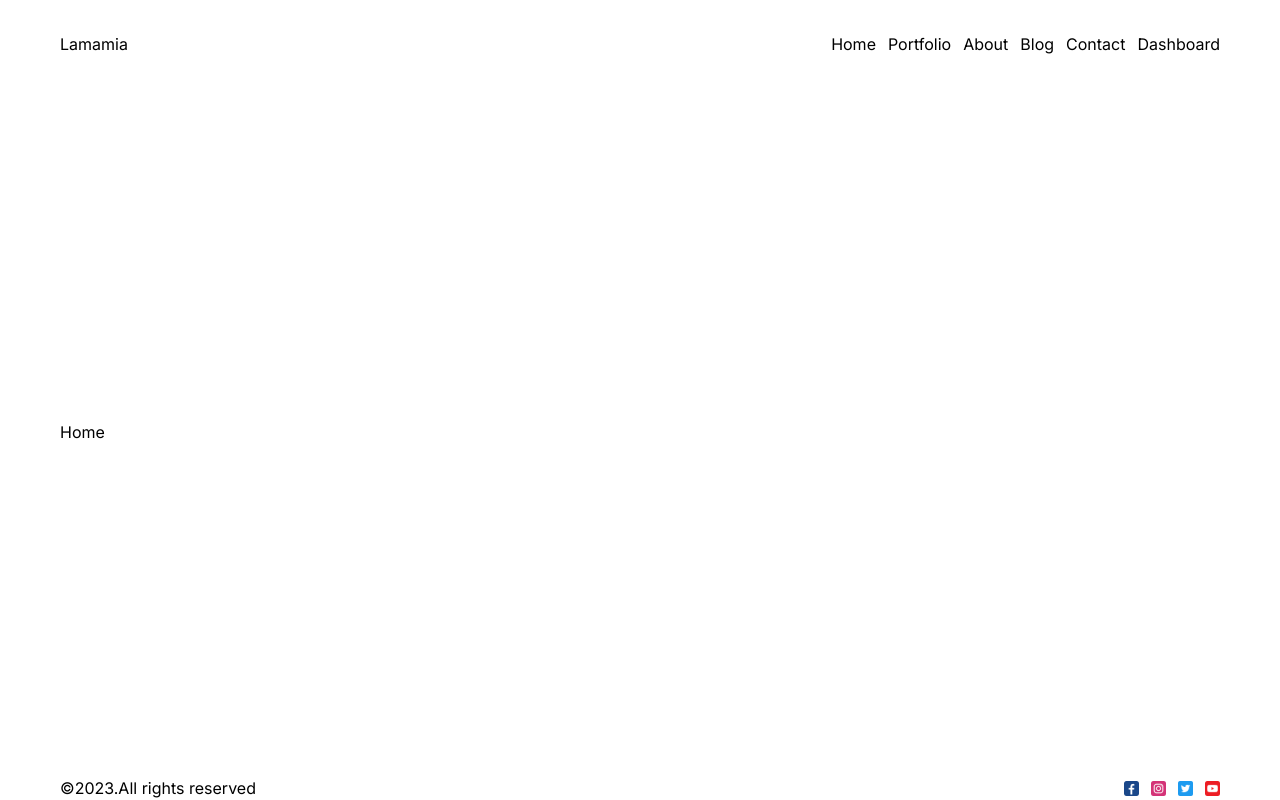
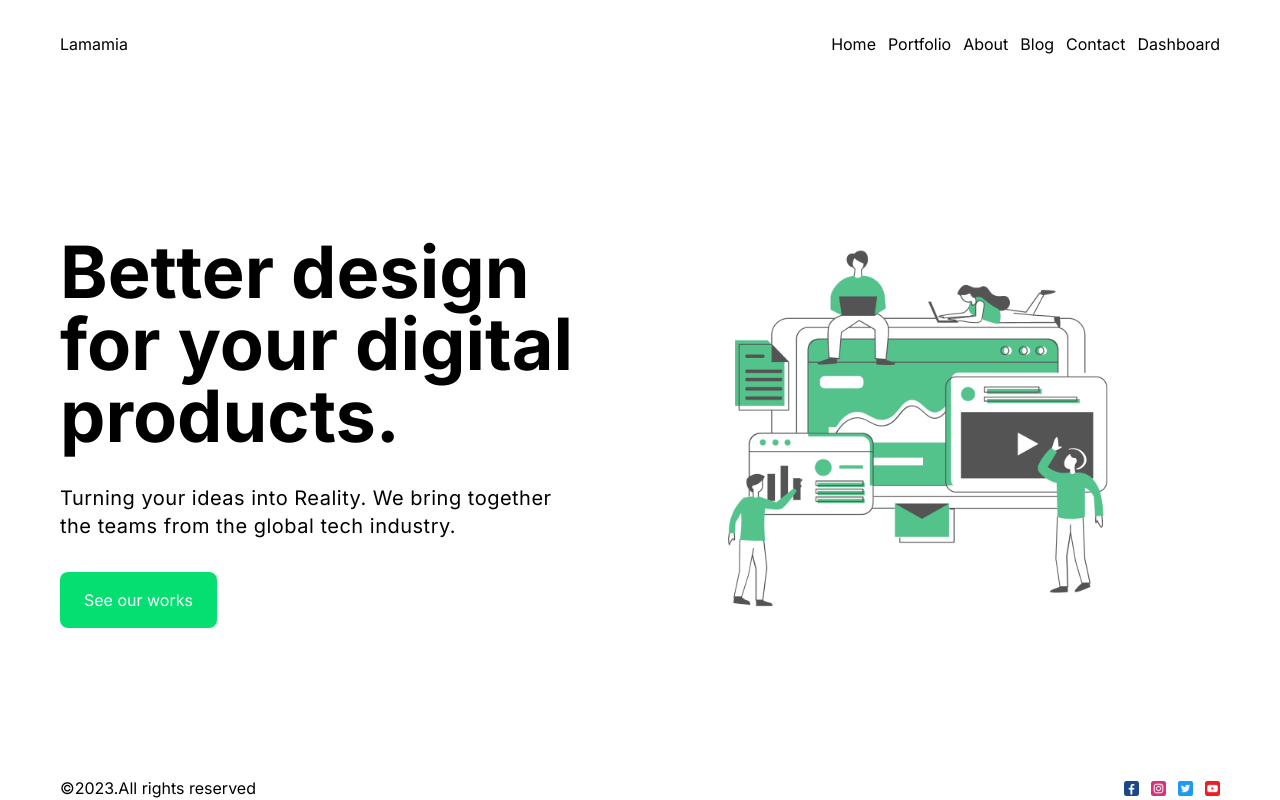
Before and after one commit to ShamirAli55/Full-Stack-DashFolio, a Next.js app: page / in a window 1280 px wide. Built offline with nearby package versions, Linux system fonts and the light colour scheme.

Commit message:
Navbar implemented

```diff
--- a/src/app/page.tsx
+++ b/src/app/page.tsx
@@ -1,7 +1,16 @@
-export default function Page(){
+import Image from "next/image";
+import Hero from "../../public/hero.png";
+export default function Page() {
   return (
-    <div>
-      <h1>Home</h1>
+    <div className="flex justify-between">
+      <div className="h-full w-1/2 ">
+        <h1 className="text-7xl font-bold w-[90%]">Better design for your digital products.</h1>
+        <p className="text-xl py-8 tracking-wide w-[85%]">Turning your ideas into Reality. We bring together the teams from the global tech industry.</p>
+        <button className="bg-green-400 text-white py-4 px-6 rounded-lg hover:cursor-pointer hover:bg-green-600">See our works</button>
+      </div>
+      <div className="h-full w-1/2 px-22">
+        <Image src={Hero} alt="hero" className="w-96 object-cover" />
+      </div>
     </div>
   );
 };
--- a/src/components/navbar/Navbar.tsx
+++ b/src/components/navbar/Navbar.tsx
@@ -3,10 +3,11 @@ import { links } from "@/constants"
 export default function Navbar() {
     return (
         <div className="w-full flex items-center justify-between py-8">
-            <Link href={"/"}>Lamamia</Link>
+            <Link href={"/"} className="hover:scale-105 transition-all duration-300">Lamamia</Link>
             <div className="flex items-center gap-x-3">
                 {links.map((link) => (
-                    <Link key={link.id} href={link.url}>{link.name}</Link>
+                    <Link key={link.id} href={link.url}
+                        className="hover:scale-105 transition-all duration-300">{link.name}</Link>
                 ))}
             </div>
         </div>
```
